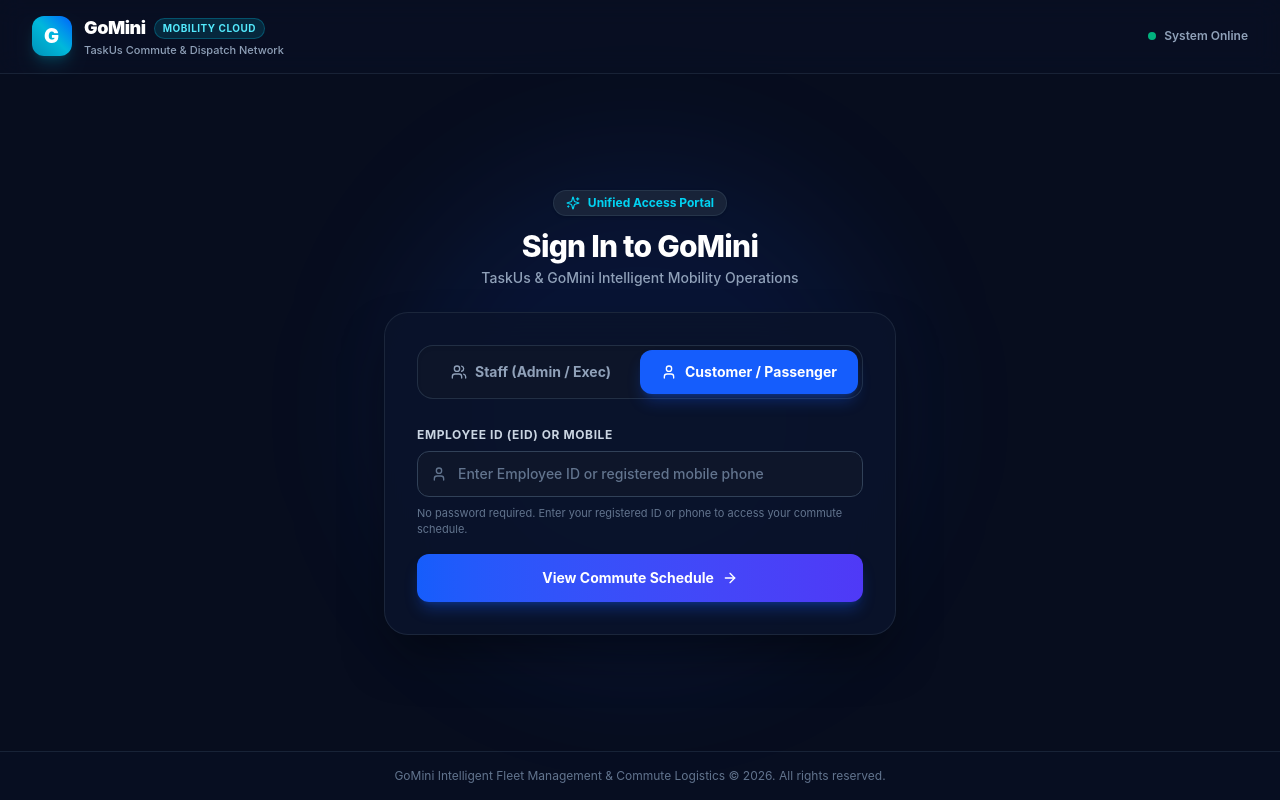
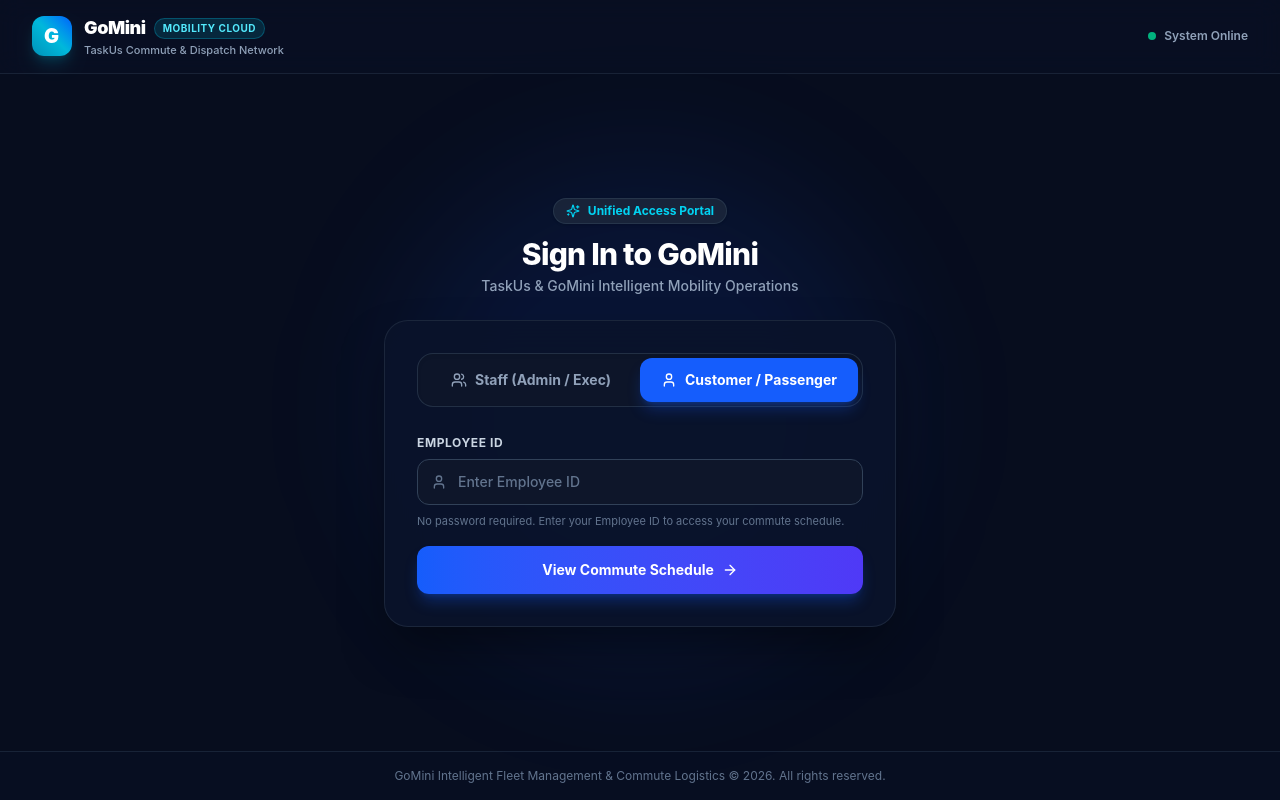
Before and after one commit to malekmalekmalek4392-glitch/gomini-support, a React (Vite) app: page / in a window 1280 px wide. Both pictures are taken after a click on the button "Customer / Passenger". Built offline with nearby package versions, Linux system fonts and the light colour scheme.

Commit message:
fix: remove email placeholder and set customer login to Employee ID only

```diff
--- a/src/components/LoginPage.jsx
+++ b/src/components/LoginPage.jsx
@@ -114,7 +114,7 @@ export default function LoginPage({ onCustomerLogin, onAgentLogin }) {
     const input = customerId.trim();
 
     if (!input) {
-      setCustomerError('Please enter your Employee ID or mobile number.');
+      setCustomerError('Please enter your Employee ID.');
       return;
     }
 
@@ -125,9 +125,7 @@ export default function LoginPage({ onCustomerLogin, onAgentLogin }) {
 
       if (data && data.length > 0) {
         const match = data.find(p =>
-          String(p.employee_id || '').trim() === input ||
-          String(p.phone || '').replace(/\D/g, '').includes(input.replace(/\D/g, '')) ||
-          String(p.name || '').toLowerCase().includes(input.toLowerCase())
+          String(p.employee_id || '').trim() === input
         );
 
         if (match) {
@@ -141,7 +139,7 @@ export default function LoginPage({ onCustomerLogin, onAgentLogin }) {
             localStorage.setItem('gomini_user_role', 'customer');
             onCustomerLogin(partialMatch);
           } else {
-            setCustomerError(`No passenger found for "${input}". Please check your ID or contact dispatch.`);
+            setCustomerError(`No employee record found for ID "${input}". Please check your Employee ID.`);
           }
         }
       } else {
@@ -259,7 +257,7 @@ export default function LoginPage({ onCustomerLogin, onAgentLogin }) {
                       type="email"
                       value={staffEmail}
                       onChange={(e) => setStaffEmail(e.target.value)}
-                      placeholder="admin@gomini.com, executive@gomini.com, agent@gomini.com"
+                      placeholder=""
                       className="w-full pl-10 pr-4 py-3 rounded-xl bg-slate-900/90 border border-slate-700 text-sm text-white placeholder-slate-500 focus:outline-none focus:border-blue-500 focus:ring-2 focus:ring-blue-500/20 transition-all font-medium"
                       required
                     />
@@ -337,10 +335,10 @@ export default function LoginPage({ onCustomerLogin, onAgentLogin }) {
             {activeTab === 'customer' && (
               <form onSubmit={handleCustomerSubmit} className="space-y-4">
 
-                {/* Customer ID / EID / Phone */}
+                {/* Employee ID */}
                 <div>
                   <label className="block text-xs font-bold text-slate-300 uppercase tracking-wider mb-2">
-                    Employee ID (EID) or Mobile
+                    Employee ID
                   </label>
                   <div className="relative">
                     <div className="absolute inset-y-0 left-0 pl-3.5 flex items-center pointer-events-none text-slate-500">
@@ -350,13 +348,13 @@ export default function LoginPage({ onCustomerLogin, onAgentLogin }) {
                       type="text"
                       value={customerId}
                       onChange={(e) => setCustomerId(e.target.value)}
-                      placeholder="Enter Employee ID or registered mobile phone"
+                      placeholder="Enter Employee ID"
                       className="w-full pl-10 pr-4 py-3 rounded-xl bg-slate-900/90 border border-slate-700 text-sm text-white placeholder-slate-500 focus:outline-none focus:border-blue-500 focus:ring-2 focus:ring-blue-500/20 transition-all font-medium"
                       required
                     />
                   </div>
                   <p className="text-[11px] text-slate-500 mt-2">
-                    No password required. Enter your registered ID or phone to access your commute schedule.
+                    No password required. Enter your Employee ID to access your commute schedule.
                   </p>
                 </div>
 
```
